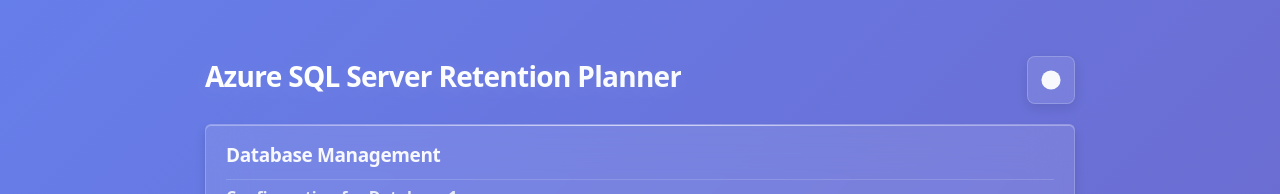
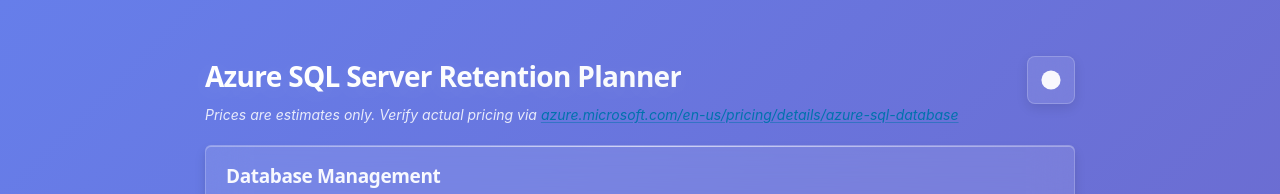
Before and after one commit to scott-the-programmer/azsql-retention-planner, a Preact app: page / in a window 1280 px wide. Shown: the top 194 px of the page. Built offline with nearby package versions, Linux system fonts and the light colour scheme; no server answers.

Commit message:
add disclaimer

```diff
--- a/src/app.tsx
+++ b/src/app.tsx
@@ -229,6 +229,9 @@
           <h1>Azure SQL Server Retention Planner</h1>
           <ThemeToggle />
         </div>
+        <p class="pricing-disclaimer">
+          <em>Prices are estimates only. Verify actual pricing via <a href="https://azure.microsoft.com/en-us/pricing/details/azure-sql-database" target="_blank" rel="noopener noreferrer">azure.microsoft.com/en-us/pricing/details/azure-sql-database</a></em>
+        </p>
       </header>
 
       <div class="form-section">
```
